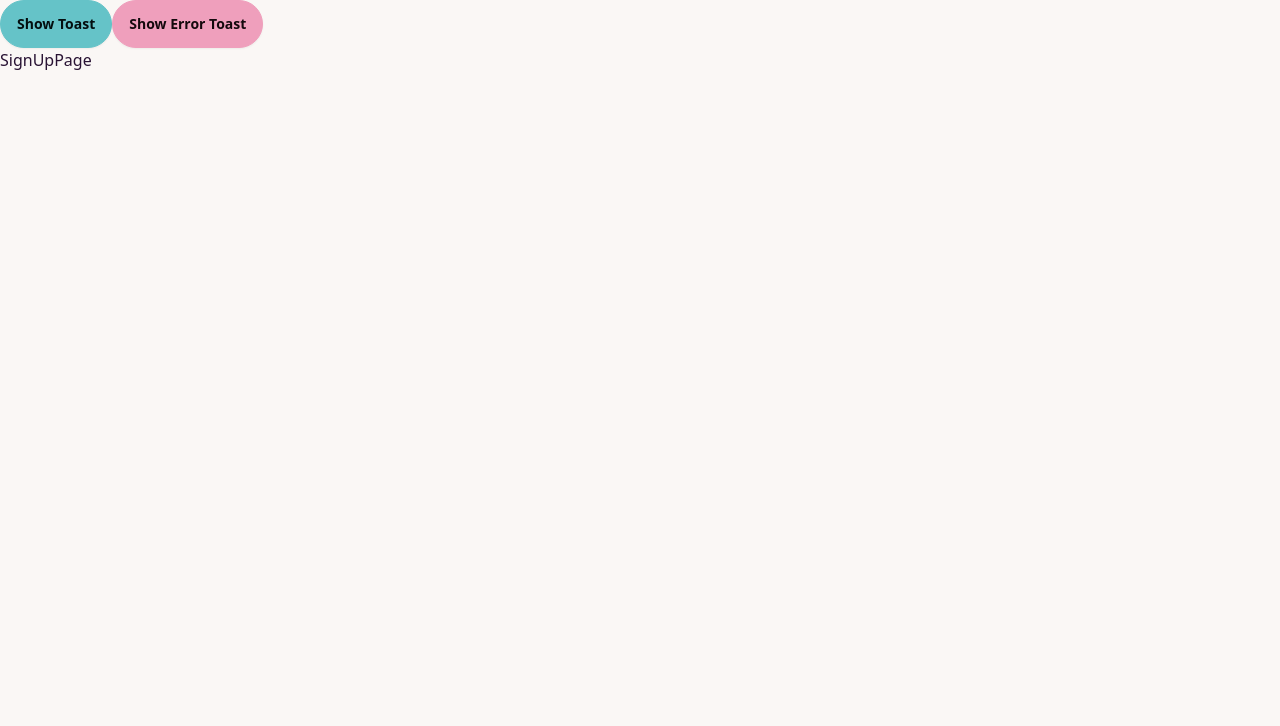
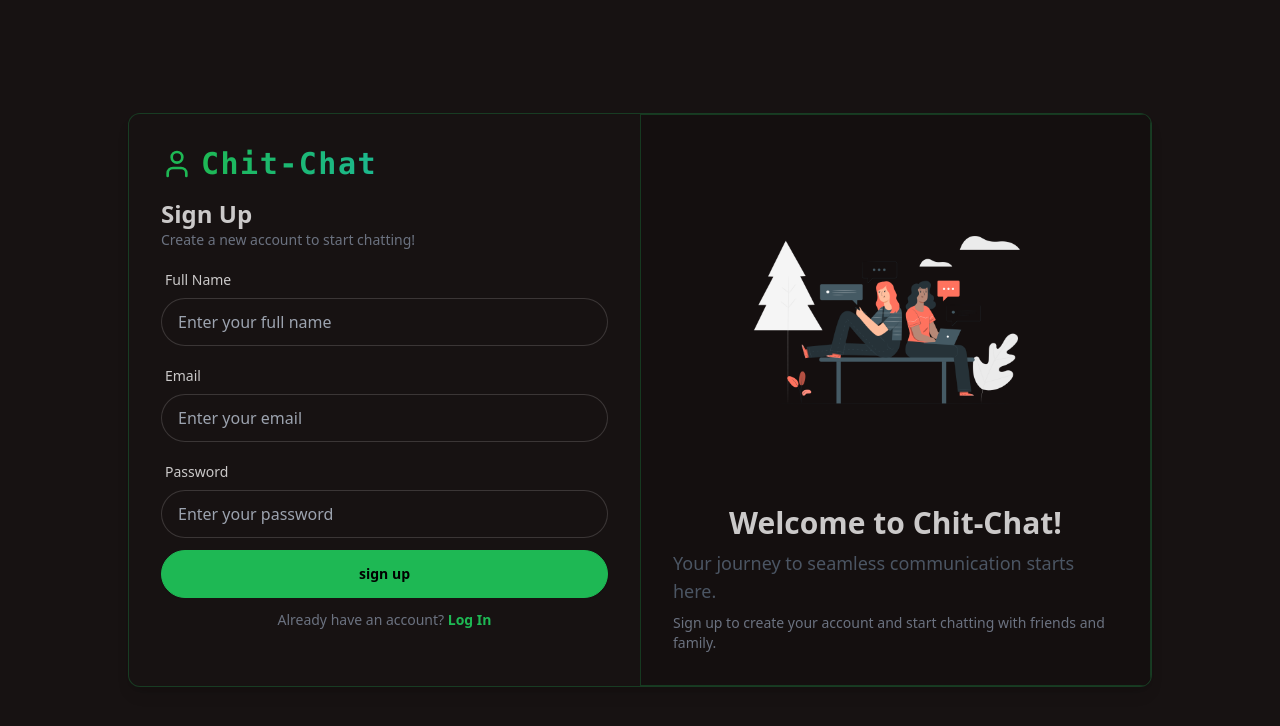
Before and after one commit to badalraj444/Babely, a React (Vite) app in the folder client/: page /signup in a window 1280 px wide. Shown: the top 726 px of the page. Built offline with nearby package versions, Linux system fonts and the light colour scheme; no server answers.

Commit message:
completed frontend upto sign up page

```diff
--- a/client/package.json
+++ b/client/package.json
@@ -12,6 +12,7 @@
   "dependencies": {
     "@tanstack/react-query": "^5.81.5",
     "axios": "^1.10.0",
+    "lucide-react": "^0.525.0",
     "react": "^19.1.0",
     "react-dom": "^19.1.0",
     "react-hot-toast": "^2.5.2",
--- a/client/src/App.jsx
+++ b/client/src/App.jsx
@@ -10,31 +10,33 @@
 import toast, { Toaster } from 'react-hot-toast';
 import { useQuery } from '@tanstack/react-query';
 import { axiosInstance } from './lib/axios';
+import { Navigate } from 'react-router';
+
 export const App = () => {
-  const { data, isLoading, error } = useQuery({
-    queryKey: ["todos"],
+  const { data:authData, isLoading, error } = useQuery({
+    queryKey: ["authUser"],
     queryFn: async () => {
       const res = await axiosInstance.get("/auth/me");
       return res.data;
     },
     retry: false,
   });
-
-  console.log(data);
-  console.log("isLoading:", isLoading);
-  console.log("error:", error);
+  const authUser = authData?.user;
+  // console.log(data);
+  // console.log("isLoading:", isLoading);
+  // console.log("error:", error);
   return (
     <div className="bg-white-500 h-screen" data-theme="cupcake">
-      <button className="btn btn-primary" onClick={() => toast.success('Hello World!')}>Show Toast</button>
-      <button className="btn btn-secondary" onClick={() => toast.error('Error!')}>Show Error Toast</button>
+      {/* <button className="btn btn-primary" onClick={() => toast.success('Hello World!')}>Show Toast</button>
+      <button className="btn btn-secondary" onClick={() => toast.error('Error!')}>Show Error Toast</button> */}
       <Routes>
-        <Route path="/" element={<HomPage />} />
-        <Route path="/login" element={<LoginPage />} />
-        <Route path="/signup" element={<SignUpPage />} />
-        <Route path="/onboarding" element={<OnBoardingPage />} />
-        <Route path="/chat" element={<ChatPage />} />
-        <Route path="/call" element={<CallPage />} />
-        <Route path="/notifications" element={<NotificationPage />} />
+        <Route path="/" element={authUser ? <HomPage /> : <Navigate to="/login" />} />
+        <Route path="/login" element={!authUser ? <LoginPage /> : <Navigate to="/" />} />
+        <Route path="/signup" element={!authUser ? <SignUpPage /> : <Navigate to="/"  />} />
+        <Route path="/onboarding" element={authUser ? <OnBoardingPage /> : <Navigate to="/login" />} />
+        <Route path="/chat" element={authUser ? <ChatPage /> : <Navigate to="/login" />} />
+        <Route path="/call" element={authUser ? <CallPage /> : <Navigate to="/login" />} />
+        <Route path="/notifications" element={authUser ? <NotificationPage /> : <Navigate to="/login" />} />
       </Routes>
       <Toaster />
     </div>
--- /dev/null
+++ b/client/src/lib/api.js
@@ -0,0 +1,6 @@
+import { axiosInstance } from "./axios.js";
+
+export const signup = async (signupData) => {
+    const response = await axiosInstance.post("/auth/signup", signupData);
+    return response.data;
+};
--- a/client/src/pages/SignUpPage.jsx
+++ b/client/src/pages/SignUpPage.jsx
@@ -1,9 +1,121 @@
-import React from 'react'
+import React, { useState } from 'react';
+import { useMutation, useQueryClient } from '@tanstack/react-query';
+import { ShipWheelIcon, UserIcon } from 'lucide-react';
+import { Link } from 'react-router';
+import { axiosInstance } from '../lib/axios';
+import { signup } from '../lib/api';
 
 const SignUpPage = () => {
+  const [signupData, setSignupData] = useState({
+    fullName: "",
+    email: "",
+    password: "",
+  });
+
+  const queryClient = useQueryClient();
+  const { mutate, isPending, error } = useMutation({
+    mutationFn: signup,
+    onSuccess: () => queryClient.invalidateQueries({ queryKey: ["authUser"] }),
+    onError: (error) => {
+      toast.error(error.response?.data?.message || "Signup failed");
+    },
+  })
+  const handleSignup = (e) => {
+    e.preventDefault();
+    mutate(signupData);
+  }
+
   return (
-    <div>SignUpPage</div>
+    <div className="h-screen flex items-center justify-center p-4 sm:p-6 lg:p-8" data-theme="forest">
+      <div className='border border-primary/25 flex flex-col lg:flex-row w-full max-w-5xl mx-auto bg-base-100 rounded-xl shadow-lg overflow-hidden'>
+        {/* signup form- left side */}
+        <div className='w-full lg:w-1/2 p-4 sm:p-8 flex flex-col'>
+          {/* logo */}
+          <div className="mb-4 flex items-center justify-start gap-2">
+            <UserIcon className="w-8 h-8 text-primary" />
+
+            <span className='text-3xl font-bold font-mono bg-clip-text text-transparent bg-gradient-to-r from-primary to-secondary tracking-wider'>
+              Chit-Chat
+            </span>
+          </div>
+          {/* error message */}
+          {error && (
+            <div className="alert alert-error mb-4">
+              <span>{error.response.data.message}</span>
+            </div>
+          )}
+          {/* signup form */}
+          <div className="w-full">
+            <form className='flex flex-col gap-4'>
+              <div className='space-y-3'>
+                <div>
+                  <h2 className='text-2xl font-bold'>Sign Up</h2>
+                  <p className='text-sm text-gray-500'>Create a new account to start chatting!</p>
+                </div>
+                <div className='form-control'>
+                  <label className='label'>
+                    <span className='label-text'>Full Name</span>
+                  </label>
+                  <input
+                    type='text'
+                    placeholder='Enter your full name'
+                    className='input input-bordered w-full'
+                    value={signupData.fullName}
+                    onChange={(e) => setSignupData({ ...signupData, fullName: e.target.value })}
+                  />
+                </div>
+                <div className='form-control'>
+                  <label className='label'>
+                    <span className='label-text'>Email</span>
+                  </label>
+                  <input
+                    type='email'
+                    placeholder='Enter your email'
+                    className='input input-bordered w-full'
+                    value={signupData.email}
+                    onChange={(e) => setSignupData({ ...signupData, email: e.target.value })}
+                  />
+                </div>
+                <div className='form-control'>
+                  <label className='label'>
+                    <span className='label-text'>Password</span>
+                  </label>
+                  <input
+                    type='password'
+                    placeholder='Enter your password'
+                    className='input input-bordered w-full'
+                    value={signupData.password}
+                    onChange={(e) => setSignupData({ ...signupData, password: e.target.value })}
+                  />
+                </div>
+                <button className='btn btn-primary w-full' onClick={handleSignup}>
+                  {isPending ? "creating account..." : "sign up"}
+                </button>
+                <div className='text-center mt-4'>
+                  <p className='text-sm text-gray-500'>
+                    Already have an account?{" "}
+                    <Link to="/login" className='text-primary font-semibold hover:underline'>
+                      Log In
+                    </Link>
+                  </p>
+                </div>
+              </div>
+            </form>
+          </div>
+        </div>
+        <div className='border border-primary/25 w-full lg:w-1/2 p-4 sm:p-8 flex flex-col items-center justify-center bg-base-200'>
+          <img src="/signup.png" alt="Sign Up Illustration" className='w-3/4 mb-6' />
+          <h1 className='text-3xl font-bold mb-2'>Welcome to Chit-Chat!</h1>
+          <p className='text-lg text-gray-600'>Your journey to seamless communication starts here.</p>
+          <p className='text-sm text-gray-500 mt-2'>Sign up to create your account and start chatting with friends and family.</p>
+        </div>
+      </div>
+    </div>
   )
 }
+export default SignUpPage
 
-export default SignUpPage
+// to do: make screen size responsive
+// to do: add signup functionality
+// to do: add validation for form inputs
+// to do: add error handling for signup
```
Also changed, not shown: client/public/signup.png (added), 1 other file (tests, documents, lock files or other folders).
